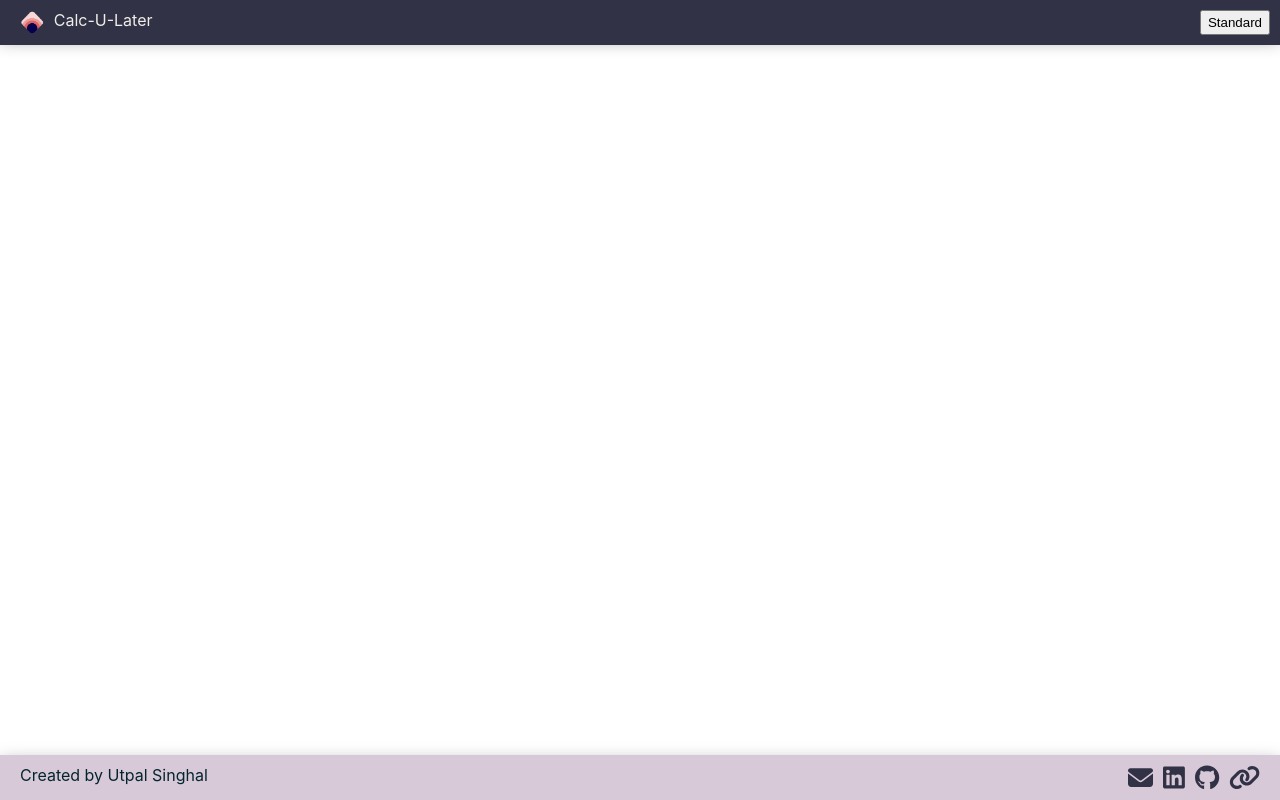
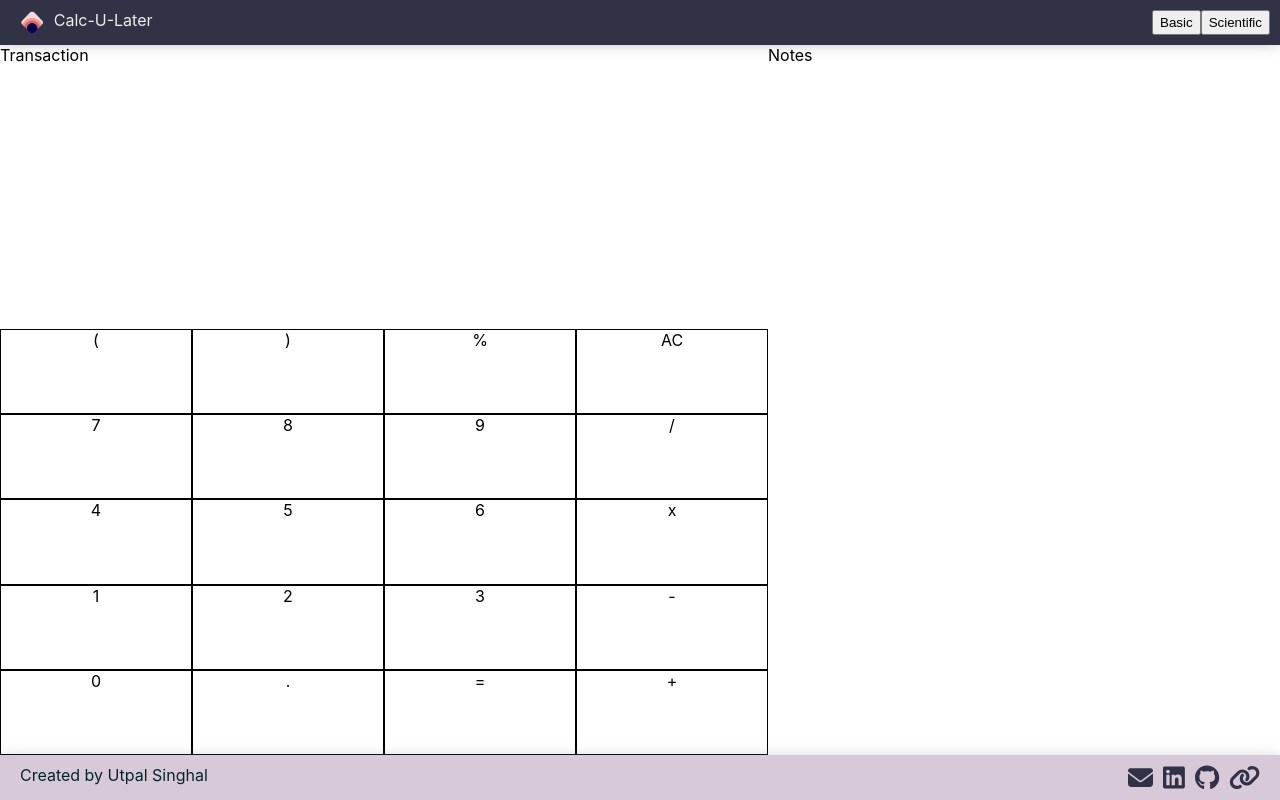
Before and after one commit to utpalsinghal/calc-u-later, a React (Create React App) app: page / in a window 1280 px wide. Built offline with nearby package versions, Linux system fonts and the light colour scheme.

Commit message:
Add skeleton structure for calculator and notes

```diff
--- a/src/App.css
+++ b/src/App.css
@@ -49,3 +49,35 @@
 	margin: 0 10px;
 }
 /* Header styling end */
+
+.main {
+	margin-top: 45px;
+	margin-bottom: 45px;
+	display: flex;
+}
+
+.calculator {
+	width: 60vw;
+	position: fixed;
+	height: calc(100% - 90px);
+}
+.calculator .keys .row {
+	display: flex;
+	height: 20%;
+}
+.calculator .keys .row .col {
+	width: 100%;
+	text-align: center;
+	border: black 1px solid;
+}
+.transactions {
+	height: 40%;
+}
+.keys {
+	height: 60%;
+}
+
+.notes {
+	position: relative;
+	left: 60vw;
+}
--- a/src/App.js
+++ b/src/App.js
@@ -3,12 +3,14 @@ import Header from "./components/Header";
 import Footer from "./components/Footer";
 import { Provider } from "react-redux";
 import store from "./redux/store";
+import CalculatorWrapper from "./components/CalculatorWrapper";
 
 function App() {
 	return (
 		<Provider store={store}>
 			<div className='App'>
 				<Header />
+        <CalculatorWrapper />
 				<Footer />
 			</div>
 		</Provider>
--- /dev/null
+++ b/src/components/Calculator.jsx
@@ -0,0 +1,43 @@
+import React from 'react'
+
+const Calculator = () => {
+  return (
+    <div className='calculator'>
+      <div className='transactions'>Transaction</div>
+      <div className='keys'>
+        <div className='row'>
+          <div className='col'>{`(`}</div>
+          <div className='col'>{`)`}</div>
+          <div className='col'>{`%`}</div>
+          <div className='col'>{`AC`}</div>
+        </div>
+        <div className='row'>
+          <div className='col'>{`7`}</div>
+          <div className='col'>{`8`}</div>
+          <div className='col'>{`9`}</div>
+          <div className='col'>{`/`}</div>
+        </div>
+        <div className='row'>
+          <div className='col'>{`4`}</div>
+          <div className='col'>{`5`}</div>
+          <div className='col'>{`6`}</div>
+          <div className='col'>{`x`}</div>
+        </div>
+        <div className='row'>
+          <div className='col'>{`1`}</div>
+          <div className='col'>{`2`}</div>
+          <div className='col'>{`3`}</div>
+          <div className='col'>{`-`}</div>
+        </div>
+        <div className='row'>
+          <div className='col'>{`0`}</div>
+          <div className='col'>{`.`}</div>
+          <div className='col'>{`=`}</div>
+          <div className='col'>{`+`}</div>
+        </div>
+      </div>
+    </div>
+  )
+}
+
+export default Calculator
--- /dev/null
+++ b/src/components/CalculatorWrapper.jsx
@@ -0,0 +1,14 @@
+import React from "react";
+import Calculator from "./Calculator";
+import Notes from "./Notes";
+
+const CalculatorWrapper = () => {
+	return (
+		<div className='main'>
+			<Calculator />
+			<Notes />
+		</div>
+	);
+};
+
+export default CalculatorWrapper;
--- a/src/components/Header.jsx
+++ b/src/components/Header.jsx
@@ -6,20 +6,17 @@ import { useDispatch, useSelector } from "react-redux";
 const Header = (props) => {
   const dispatch = useDispatch();
   const mode = useSelector(state => state.mode);
-
-	const handleToggle = () => {
-    if(mode === "Standard") {
-      dispatch(switchMode("Scientific"));
-    } else {
-      dispatch(switchMode("Standard"));
-    }
+ console.log('mode', mode);
+	const handleToggle = (type) => {
+		dispatch(switchMode(type));
 	};
 
 	return (
 		<div className='header'>
 			<img src={logo} alt='Logo' className='logo' />
 			<p className='title'>Calc-U-Later</p>
-			<button onClick={handleToggle}>{mode}</button>
+			<button className="mode-toggle" onClick={(e) => handleToggle("Basic")}>Basic</button>
+			<button className="mode-toggle" onClick={(e) => handleToggle("Scientific")}>Scientific</button>
 		</div>
 	);
 };
--- /dev/null
+++ b/src/components/Notes.jsx
@@ -0,0 +1,9 @@
+import React from 'react'
+
+const Notes = () => {
+  return (
+    <div className='notes'>Notes</div>
+  )
+}
+
+export default Notes
--- a/src/redux/calculatorReducer.js
+++ b/src/redux/calculatorReducer.js
@@ -1,7 +1,7 @@
 import { SWITCH_MODE } from "./calculatorTypes";
 
 const initialState = {
-	mode: "Standard",
+	mode: "Basic",
 	displayValue: 0,
 	history: "",
 };
```
